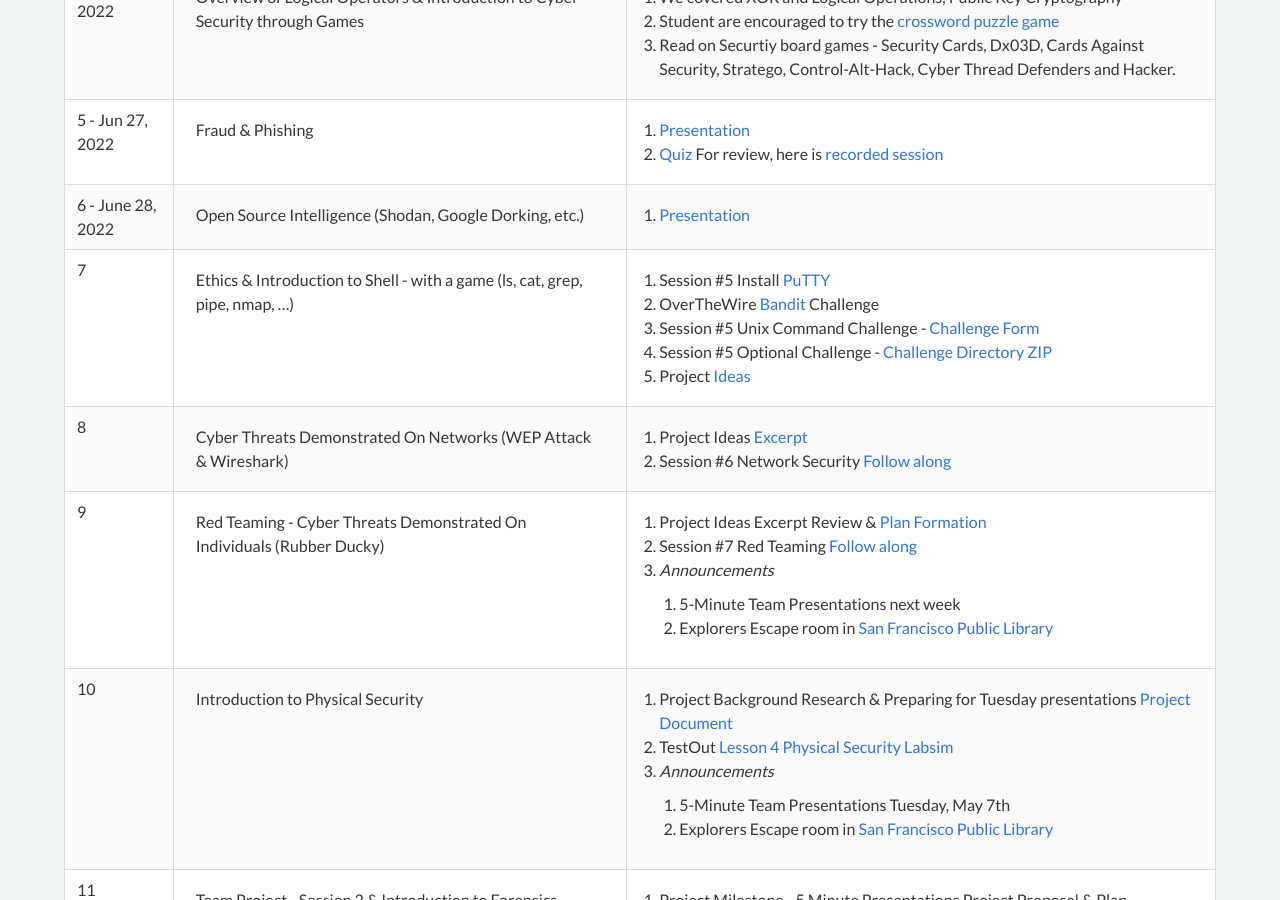
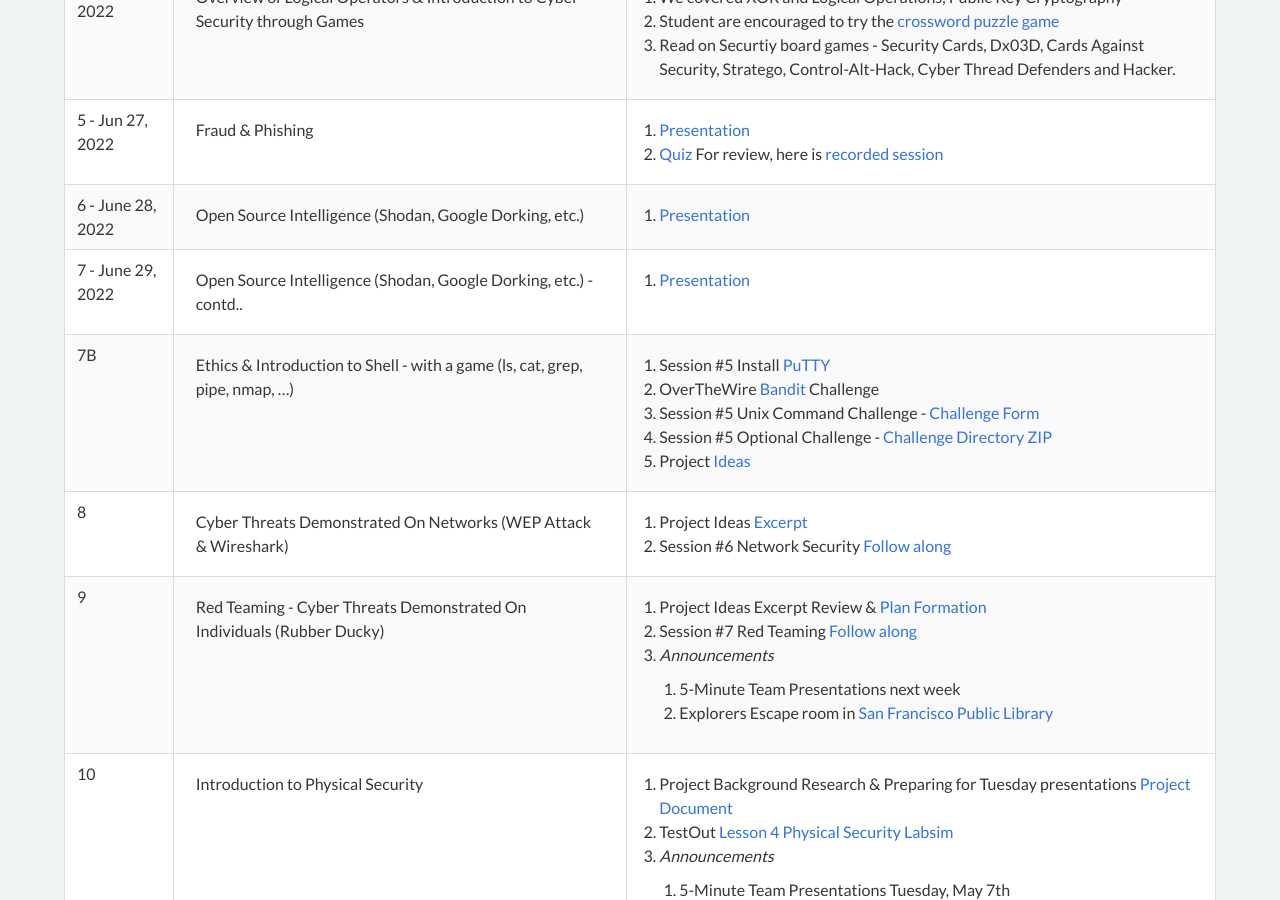
Before and after one commit to cyberdefendersprogram/www-homepage, a Jekyll site: the page built from pages/programs/cyberexplorers-ncat.md, in a window 1280 px wide and 900 px high, scrolled down 1560 px. Built offline with Jekyll 4.4.1, drawn with Linux system fonts in a browser that asks for light colours; nearby versions of some CDN libraries.

Commit message:
Update cyber-explorers-ncat.yml

```diff
--- a/_data/cyber-explorers-ncat.yml
+++ b/_data/cyber-explorers-ncat.yml
@@ -35,7 +35,12 @@
   notes: |
     1. [Presentation](https://docs.google.com/presentation/d/1W_9jh0Qc5b4rM5sE85ZtLmmy-UiHCNdXp9w8bn01fVs/edit?usp=sharing)
 
-- session: 7
+- session: 7 - June 29, 2022
+  desc: Open Source Intelligence (Shodan, Google Dorking, etc.) - contd..
+  notes: |
+    1. [Presentation](https://docs.google.com/presentation/d/1W_9jh0Qc5b4rM5sE85ZtLmmy-UiHCNdXp9w8bn01fVs/edit?usp=sharing)
+
+- session: 7B
   desc: Ethics & Introduction to Shell - with a game (ls, cat, grep, pipe, nmap, …)
   notes: |
     1. Session #5  Install [PuTTY](https://www.putty.org/)
```
